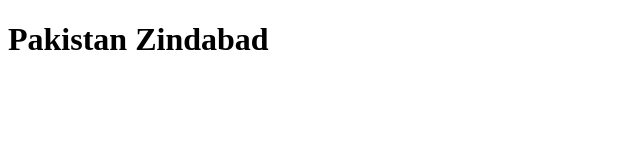
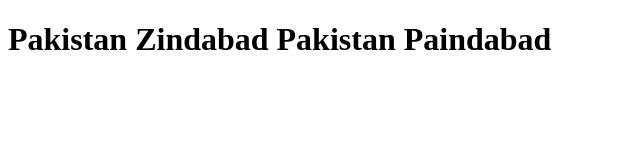
Before and after one commit to MohammadWaqas908/Bootcamp2020work, a plain HTML site: page index.html in a window 1280 px wide. Shown: the whole page, without its empty margins (0-640 px from the left). Drawn offline with Linux system fonts and the light colour scheme.

Commit message:
update index.html

```diff
--- a/index.html
+++ b/index.html
@@ -6,6 +6,6 @@
     <title>Bootcampc1</title>
 </head>
 <body>
-    <h1> Pakistan Zindabad</h1>
+    <h1> Pakistan Zindabad Pakistan Paindabad</h1>
 </body>
 </html>
```
